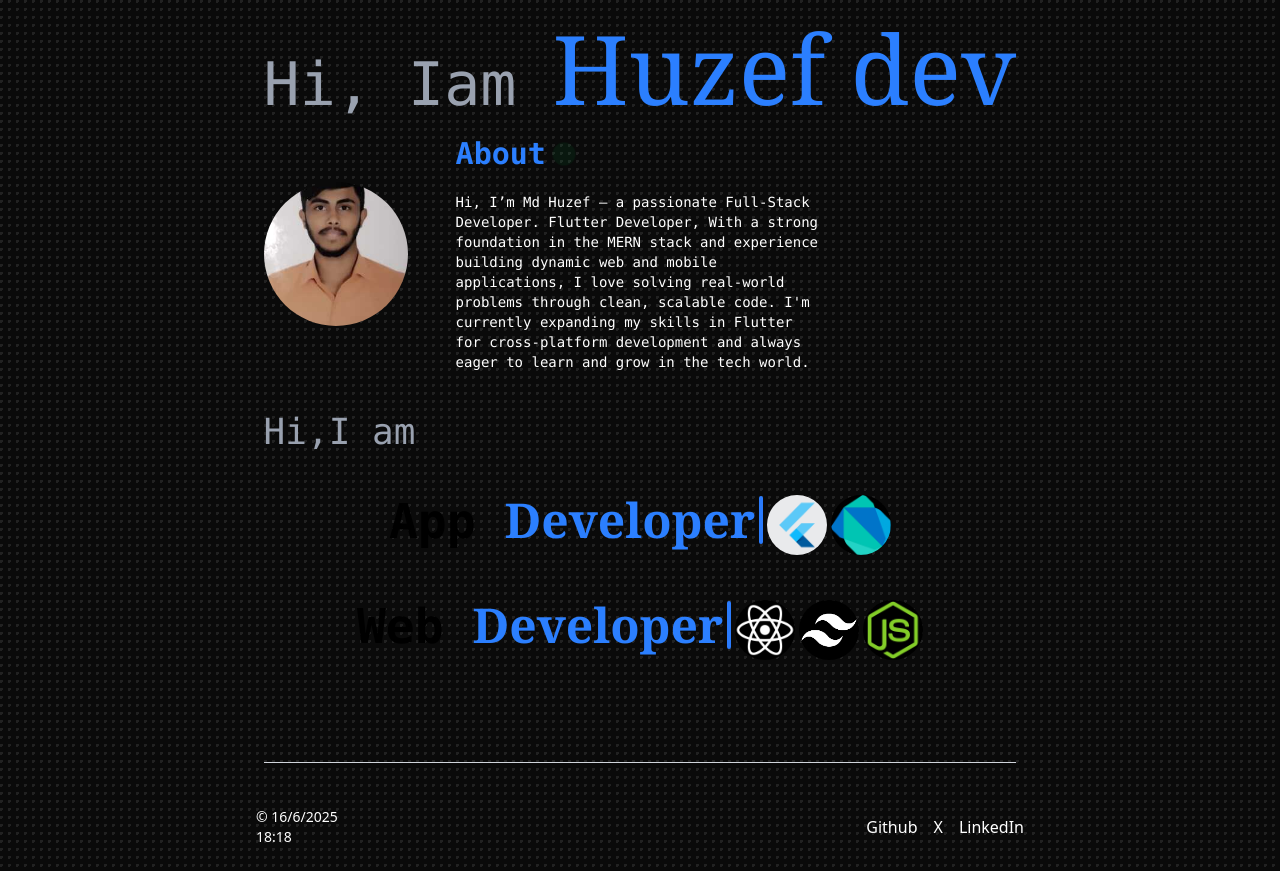
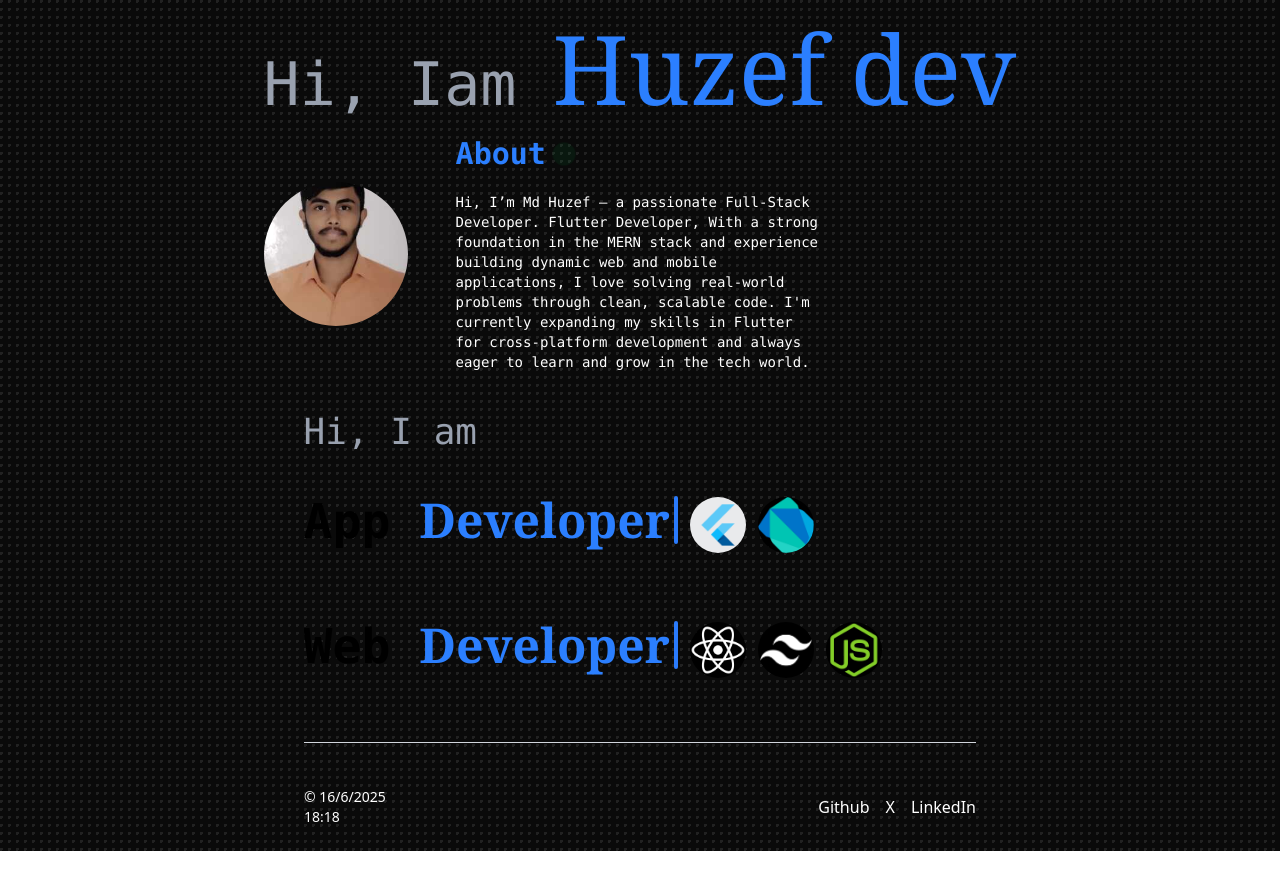
Before and after one commit to huzefmd/portfolio-wbsite, a React (Vite) app: page / in a window 1280 px wide. Built offline with nearby package versions, Linux system fonts and the light colour scheme.

Commit message:
responsve

```diff
--- a/src/components/Footer.jsx
+++ b/src/components/Footer.jsx
@@ -5,7 +5,7 @@ function Footer() {
 
   return (
     <footer className="w-full  text-white py-6 px-4  ">
-      <div className="max-w-3xl  mx-auto flex flex-col md:flex-row justify-between items-center text-center md:text-left gap-4   ">
+      <div className="max-w-2xl  mx-auto flex flex-col md:flex-row justify-between items-center text-center md:text-left gap-4   ">
         <p className="text-sm">
           &copy; {now.getDate()}/{now.getMonth() + 1}/{now.getFullYear()} <br />
           {now.getHours()}:{now.getMinutes().toString().padStart(2, "0")}
--- a/src/components/NavBar.jsx
+++ b/src/components/NavBar.jsx
@@ -54,48 +54,53 @@ function NavBar() {
               development and always eager to learn and grow in the tech world.
             </p>
           </div>
-          <div className="mt-10">
-            <span className="text-4xl text-gray-400 font-mono">Hi,I am </span>
-            <span className="text-5xl text-blue-500 flex flex-row gap-1 items-center  justify-center font-serif mt-5">
-              {/* Flutter App Developer */}
+          <div className="mt-10 px-4 sm:px-10 w-full max-w-5xl mx-auto  rounded-lg">
+            <div className="text-center sm:text-left">
+              <span className="text-3xl sm:text-4xl text-gray-400 font-mono block">
+                Hi, I am
+              </span>
+
+              <span className="text-3xl sm:text-5xl text-blue-500 flex flex-wrap gap-3 items-center justify-center sm:justify-start font-serif mt-5">
                 <TypewriterEffectSmooth words={words} />
                 <img
-                src={"images/flutter-icon-2048x2048-ufx4idi8.png"}
+                  src="/images/flutter-icon-2048x2048-ufx4idi8.png"
                   alt="flutter"
-                className=" bg-black w-10 h-10  sm:w-15 sm:h-15 rounded-full "
+                  className="bg-black w-10 h-10 sm:w-14 sm:h-14 rounded-full"
                 />
                 <img
-                src={"images/Dart.png"}
-                alt="flutter"
-                // className=" bg-black w-15 h-15 rounded-full"
-                className=" bg-black w-10 h-10  sm:w-15 sm:h-15 rounded-full"
+                  src="/images/Dart.png"
+                  alt="dart"
+                  className="bg-black w-10 h-10 sm:w-14 sm:h-14 rounded-full"
                 />
               </span>
-            <span className="text-5xl text-blue-500 flex flex-row  gap-1 font-serif  items-center justify-center ">
+
+              <span className="text-3xl sm:text-5xl text-blue-500 flex flex-wrap gap-3 items-center justify-center sm:justify-start font-serif mt-5">
                 <TypewriterEffectSmooth words={words1} />
                 <img
-                src={"/images/react-logo.png"}
-                alt="flutter"
-                // className=" bg-black w-15 h-15 rounded-full"
-                className=" bg-black w-10 h-10  sm:w-15 sm:h-15 rounded-full"
+                  src="/images/react-logo.png"
+                  alt="react"
+                  className="bg-black w-10 h-10 sm:w-14 sm:h-14 rounded-full"
                 />
                 <img
-                src={"/images/t1.png"}
-                alt="flutter"
-                // className=" bg-black w-15 h-15 rounded-full "
-                className=" bg-black w-10 h-10  sm:w-15 sm:h-15 rounded-full"
+                  src="/images/t1.png"
+                  alt="tailwind"
+                  className="bg-black w-10 h-10 sm:w-14 sm:h-14 rounded-full"
                 />
                 <img
-                src={"/images/Node.js.png"}
-                alt="flutter"
-                // className="  w-15 h-15 rounded-full "
-                className=" bg-black w-10 h-10  sm:w-15 sm:h-15 rounded-full"
+                  src="/images/Node.js.png"
+                  alt="nodejs"
+                  className="bg-black w-10 h-10 sm:w-14 sm:h-14 rounded-full"
                 />
               </span>
-            <hr className="mt-20  border-gray-300" />
+            </div>
 
-            {/* <div className="mt-10">
-              <button className="p-3 w-30 bg-blue-500 rounded-xl cursor-pointer">Resume </button>
+            <hr className="mt-10 border-gray-300" />
+
+            {/* Resume Button (optional) */}
+            {/* <div className="mt-6 text-center">
+    <button className="p-3 px-6 bg-blue-500 text-white rounded-xl hover:bg-blue-600 transition">
+      Resume
+    </button>
   </div> */}
           </div>
         </div>
```
Lines whose indentation alone changed are shown as unchanged.
